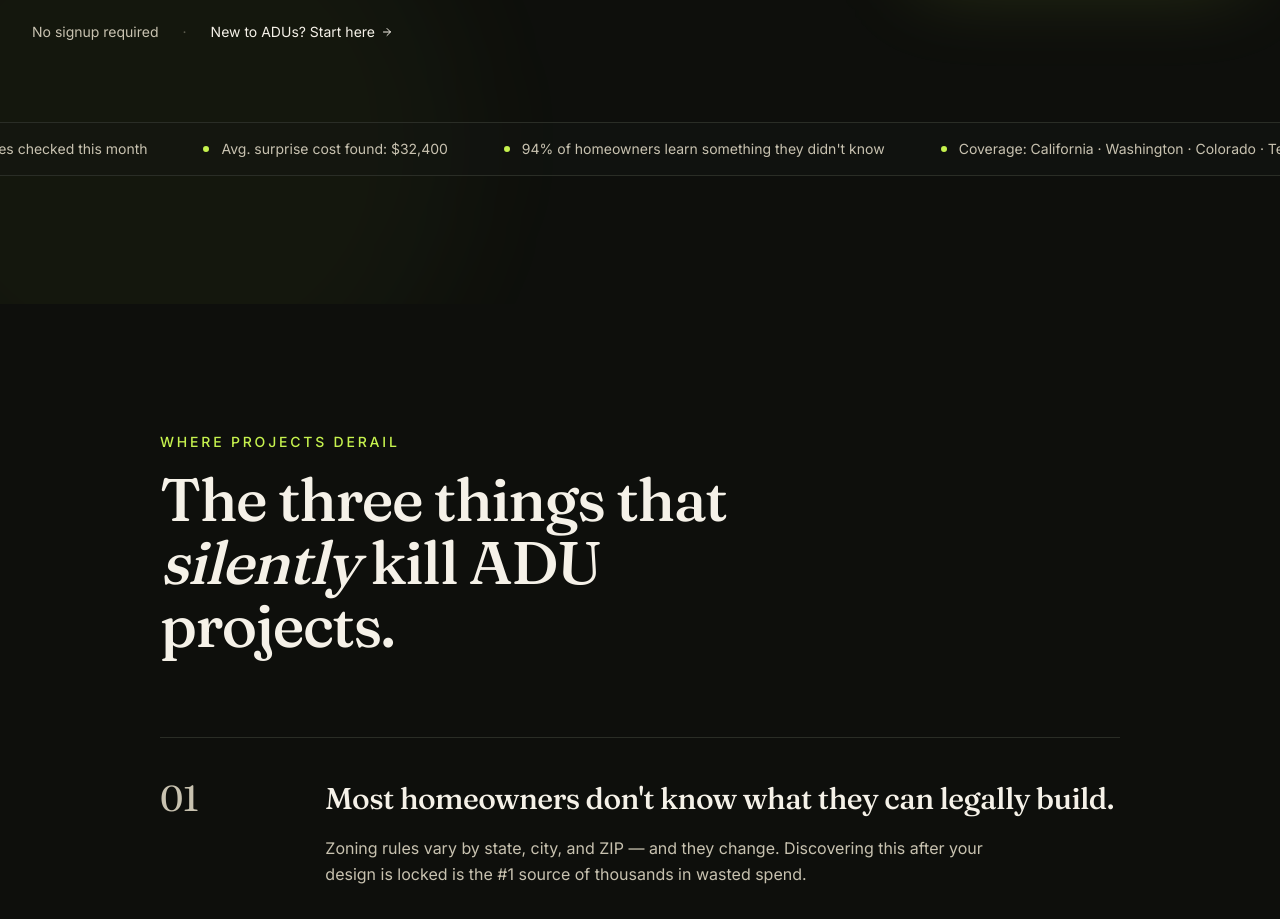
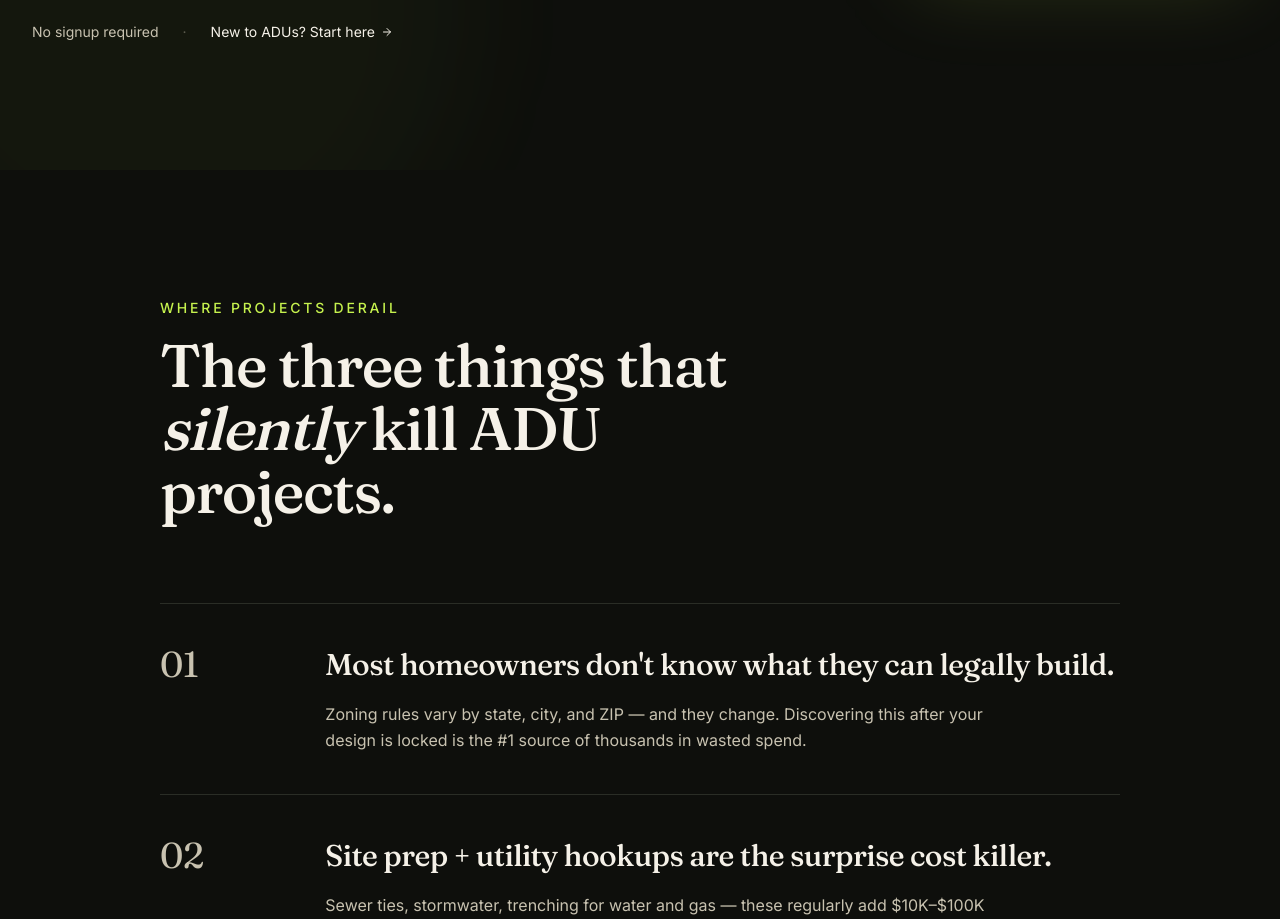
Before and after one commit to resogenesis/aduatlas, a React (Vite) app: page / in a window 1280 px wide. Shown: the part 820-1739 px from the top of the page. Built offline with nearby package versions, Linux system fonts and the light colour scheme.

Commit message:
Kill the homepage trust ticker — too much motion competing with the gauge

```diff
--- a/src/components/home/QuizHero.jsx
+++ b/src/components/home/QuizHero.jsx
@@ -122,31 +122,8 @@ const QuizHero = () => {
         </div>
       </div>
 
-      {/* Animated trust ticker */}
-      <div className="relative mt-16 sm:mt-20 border-y border-stroke bg-surface-1-solid/40 overflow-hidden">
-        <div className="flex animate-ticker py-4 whitespace-nowrap">
-          {Array.from({ length: 2 }).map((_, dup) => (
-            <div key={dup} className="flex items-center gap-10 sm:gap-14 px-7 text-paper-dim text-sm">
-              {tickerItems.map((t, i) => (
-                <span key={`${dup}-${i}`} className="inline-flex items-center gap-3">
-                  <span className="w-1.5 h-1.5 rounded-full bg-accent" />
-                  <span>{t}</span>
-                </span>
-              ))}
-            </div>
-          ))}
-        </div>
-      </div>
     </section>
   );
 };
 
-const tickerItems = [
-  "1,247 properties checked this month",
-  "Avg. surprise cost found: $32,400",
-  "94% of homeowners learn something they didn't know",
-  "Coverage: California · Washington · Colorado · Texas",
-  "Built for homeowners who refuse to guess",
-];
-
 export default QuizHero;
```
